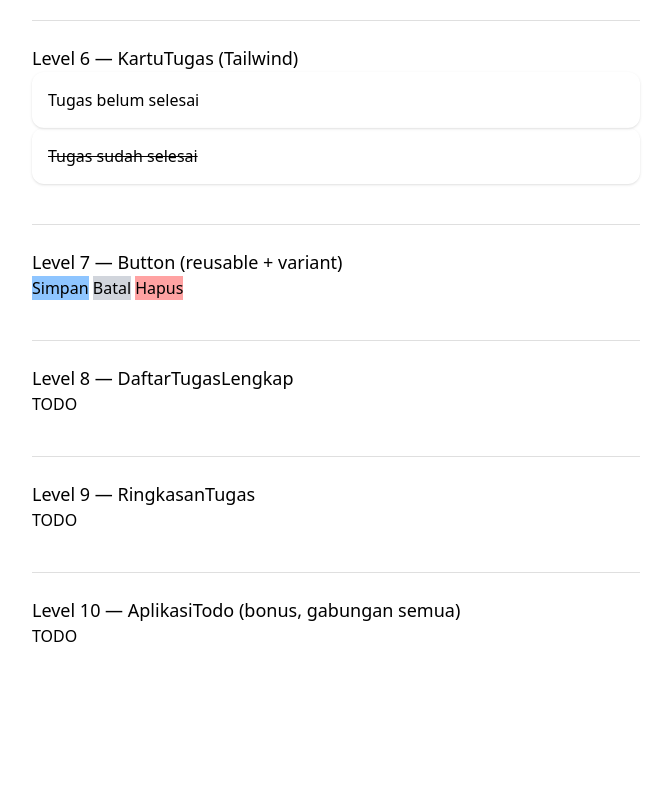
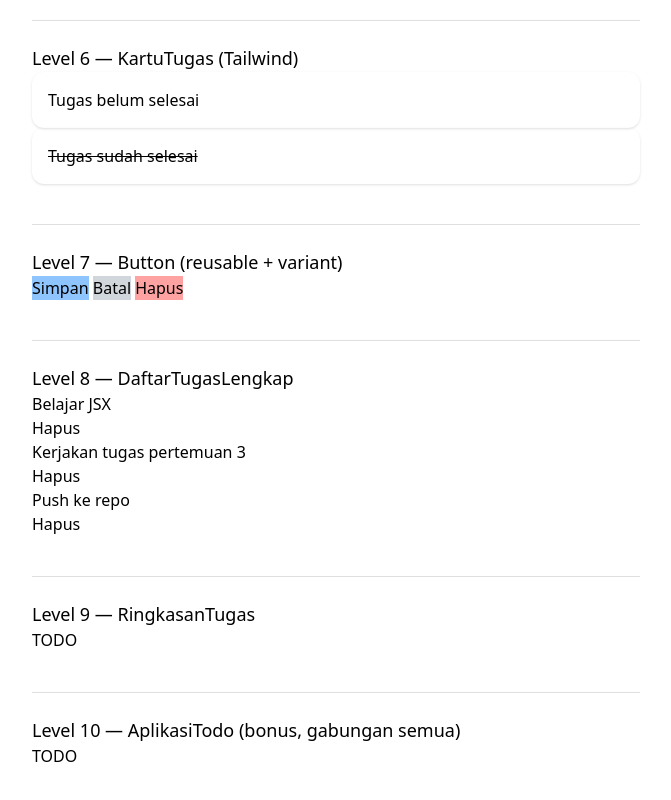
Before and after one commit to webdev-if-its/frontend-5053241025, a React (Vite) app in the folder pertemuan-03/: page / in a window 1280 px wide. Shown: the part 916-1716 px from the top of the page, without its empty margins (304-975 px from the left). Before the commit the page ends 1628 px from the top, so only its background shows below. Built offline with nearby package versions, Linux system fonts and the light colour scheme.

Commit message:
Pertemuan-03: Level 8 Selesai

```diff
--- a/pertemuan-03/src/components/DaftarTugasLengkap.tsx
+++ b/pertemuan-03/src/components/DaftarTugasLengkap.tsx
@@ -8,6 +8,24 @@
 //   tersebut — MANFAATKAN KEMBALI komponen Button dari Level 7, jangan
 //   tulis <button> baru dari nol.
 // Lihat SOAL.md untuk kontrak lengkap.
-export function DaftarTugasLengkap(props: any) {
-  return <p>TODO</p>
+
+import type { Tugas } from "../types";
+
+type DaftarTugasLengkapProps = {
+  tugas: Tugas[];
+  onHapus: (id: string) => void;
+};
+
+export function DaftarTugasLengkap({ tugas, onHapus }: DaftarTugasLengkapProps) {
+  if (tugas.length === 0) {
+    return <p>Tidak ada tugas</p>
+  }
+  return <p>
+    {tugas.map((item) => (
+      <ul key={item.id}>
+        <li>{item.teks}</li>
+        <button onClick={() => onHapus(item.id)}>Hapus</button>
+      </ul>
+    ))}
+  </p>
 }
```
